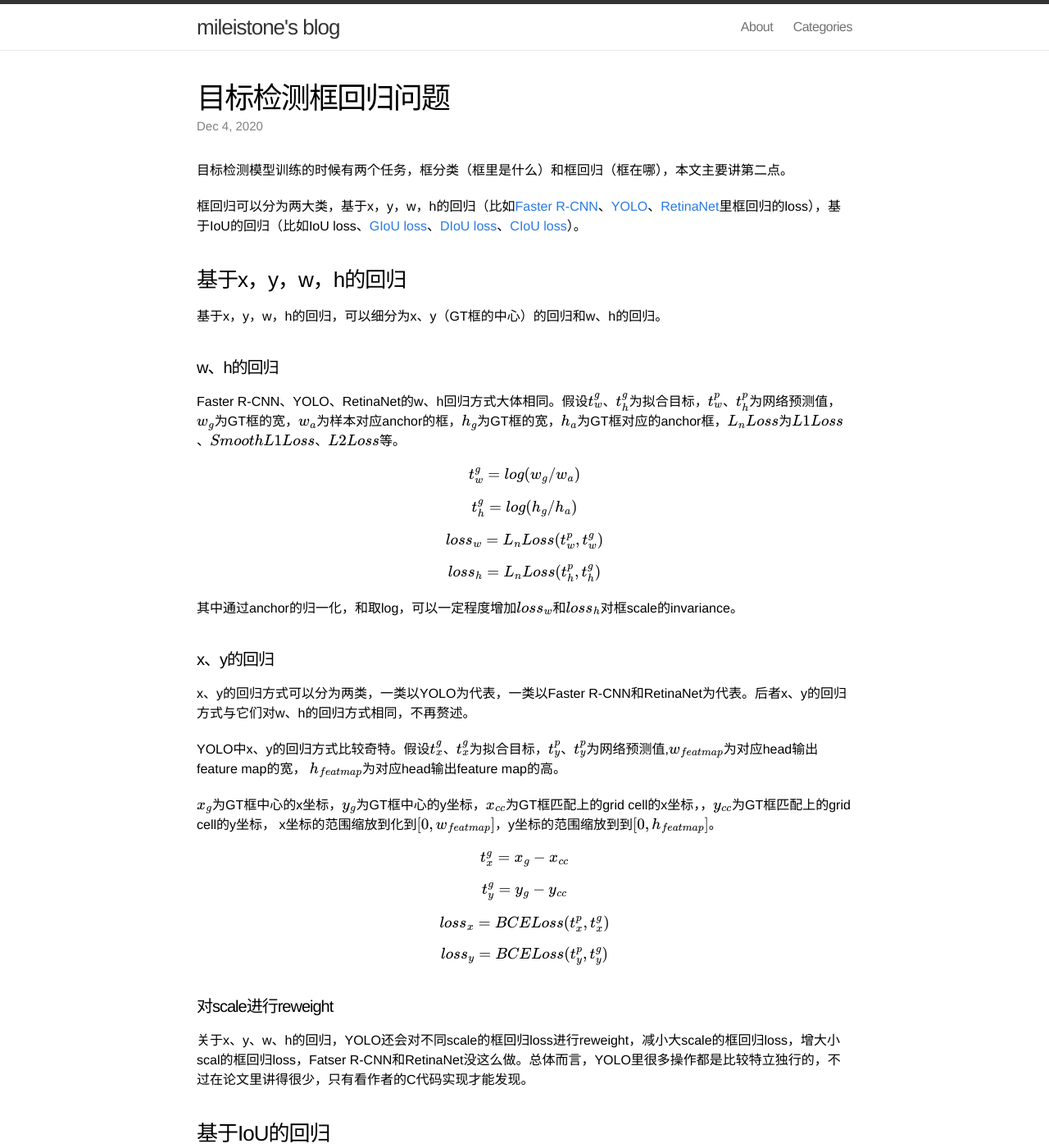
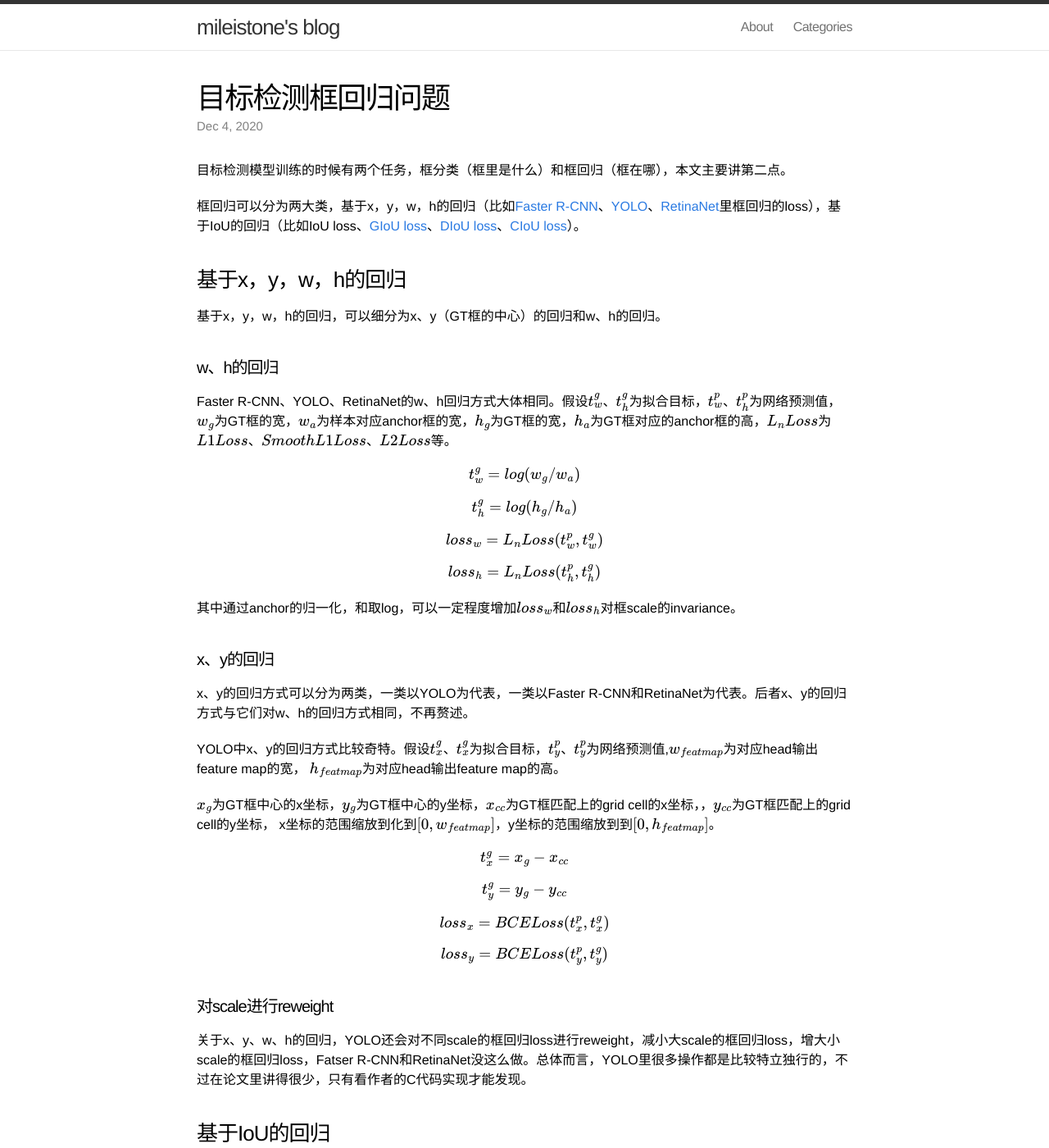
Before and after one commit to mileistone/mileistone.github.io, a Jekyll site: the page built from _posts/2020-12-04-bbox-regression-in-object-detection.md, in a window 1280 px wide and 1400 px high. Shown: the whole window at 82% size. Built offline with Jekyll 4.4.1, drawn with Linux system fonts in a browser that asks for light colours; formulas are drawn with MathJax 3; comment, search, counter and statistics services are not loaded.

Commit message:
Update 2020-12-04-bbox-regression-in-object-detection.md

```diff
--- a/_posts/2020-12-04-bbox-regression-in-object-detection.md
+++ b/_posts/2020-12-04-bbox-regression-in-object-detection.md
@@ -17,7 +17,7 @@ date: 2020-12-04 22:00:00
 
 #### w、h的回归
 Faster R-CNN、YOLO、RetinaNet的w、h回归方式大体相同。假设$$t_w^g$$、$$t_h^g$$为拟合目标，$$t_w^p$$、$$t_h^p$$为网络预测值，
-$$w_g$$为GT框的宽，$$w_a$$为样本对应anchor的框，$$h_g$$为GT框的宽，$$h_a$$为GT框对应的anchor框，$$L_nLoss$$为$$L1Loss$$、$$SmoothL1Loss$$、$$L2Loss$$等。
+$$w_g$$为GT框的宽，$$w_a$$为样本对应anchor框的宽，$$h_g$$为GT框的宽，$$h_a$$为GT框对应的anchor框的高，$$L_nLoss$$为$$L1Loss$$、$$SmoothL1Loss$$、$$L2Loss$$等。
 
 $$t_w^g=log(w_g/w_a)$$
 
@@ -49,7 +49,7 @@ $$loss_y = BCELoss(t_y^p, t_y^g)$$
 
 
 #### 对scale进行reweight
-关于x、y、w、h的回归，YOLO还会对不同scale的框回归loss进行reweight，减小大scale的框回归loss，增大小scal的框回归loss，Fatser R-CNN和RetinaNet没这么做。总体而言，YOLO里很多操作都是比较特立独行的，不过在论文里讲得很少，只有看作者的C代码实现才能发现。
+关于x、y、w、h的回归，YOLO还会对不同scale的框回归loss进行reweight，减小大scale的框回归loss，增大小scale的框回归loss，Fatser R-CNN和RetinaNet没这么做。总体而言，YOLO里很多操作都是比较特立独行的，不过在论文里讲得很少，只有看作者的C代码实现才能发现。
 
 ### 基于IoU的回归
 
```
